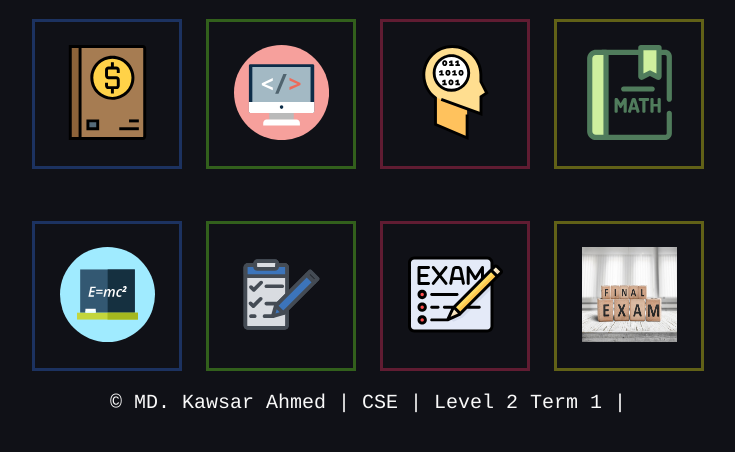
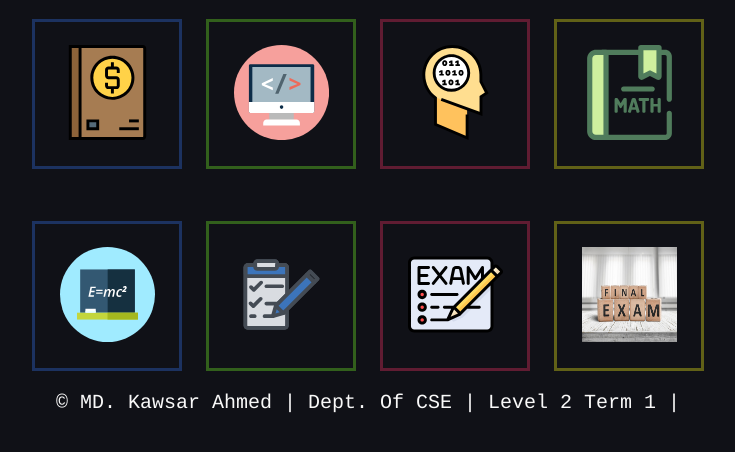
Before and after one commit to curl-kawsar/notesheetl2t1, a plain HTML site: page index.html in a window 1280 px wide. Shown: the part 200-652 px from the top of the page, without its empty margins (272-1007 px from the left). Drawn offline with Linux system fonts and the light colour scheme.

Commit message:
Update index.html

```diff
--- a/index.html
+++ b/index.html
@@ -38,7 +38,7 @@
         <a class="k8 alert-k8"><img class="ukuran-svg" src="@original/assets/fina.jpg"></a>
       </div>
 
-      <h6 style="font-family:courier"style="margin-top: 25px">© MD. Kawsar Ahmed | CSE | Level 2 Term 1 |</h6>
+      <h6 style="font-family:courier"style="margin-top: 25px">© MD. Kawsar Ahmed | Dept. Of CSE | Level 2 Term 1 |</h6>
     </div>
   </section>
 
```
